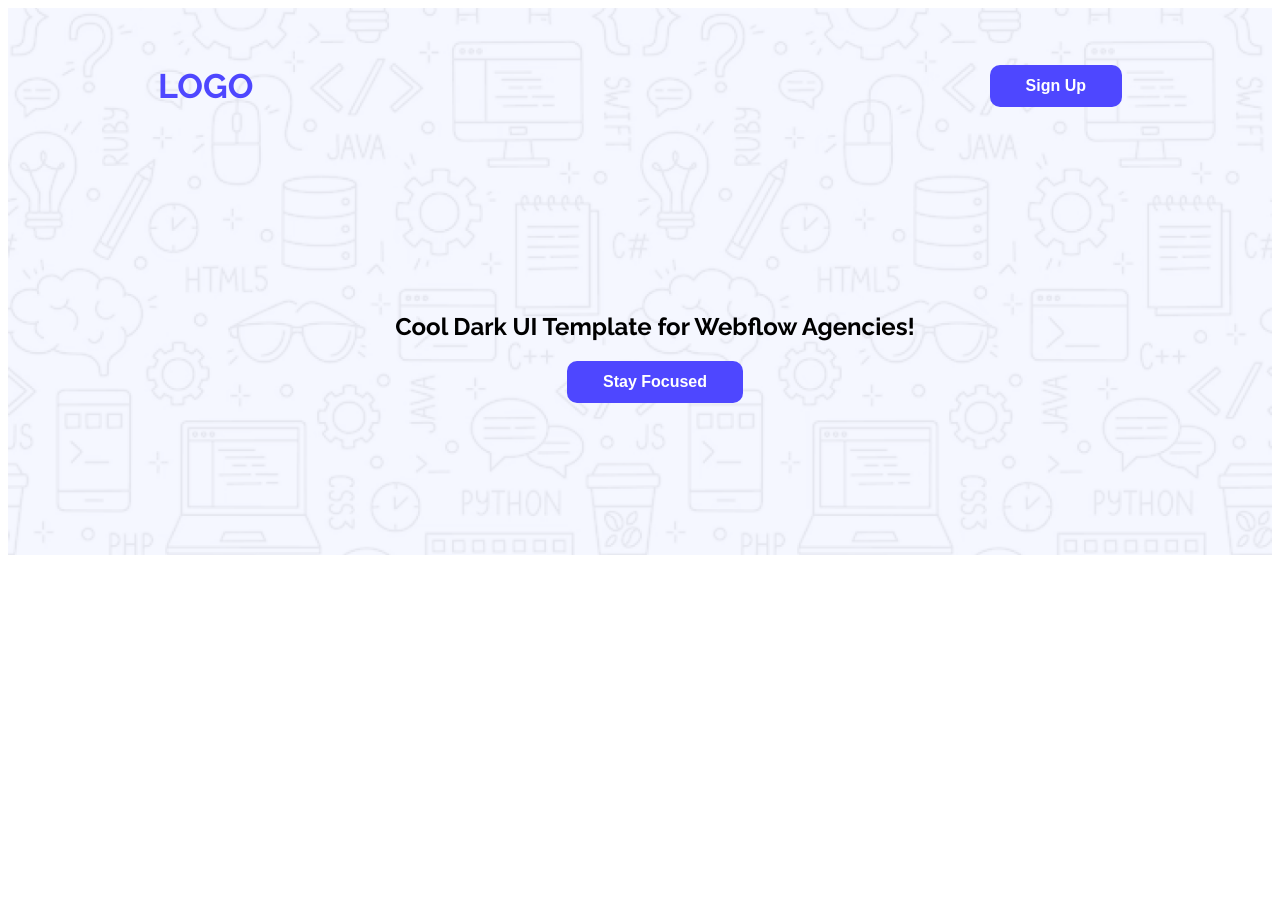
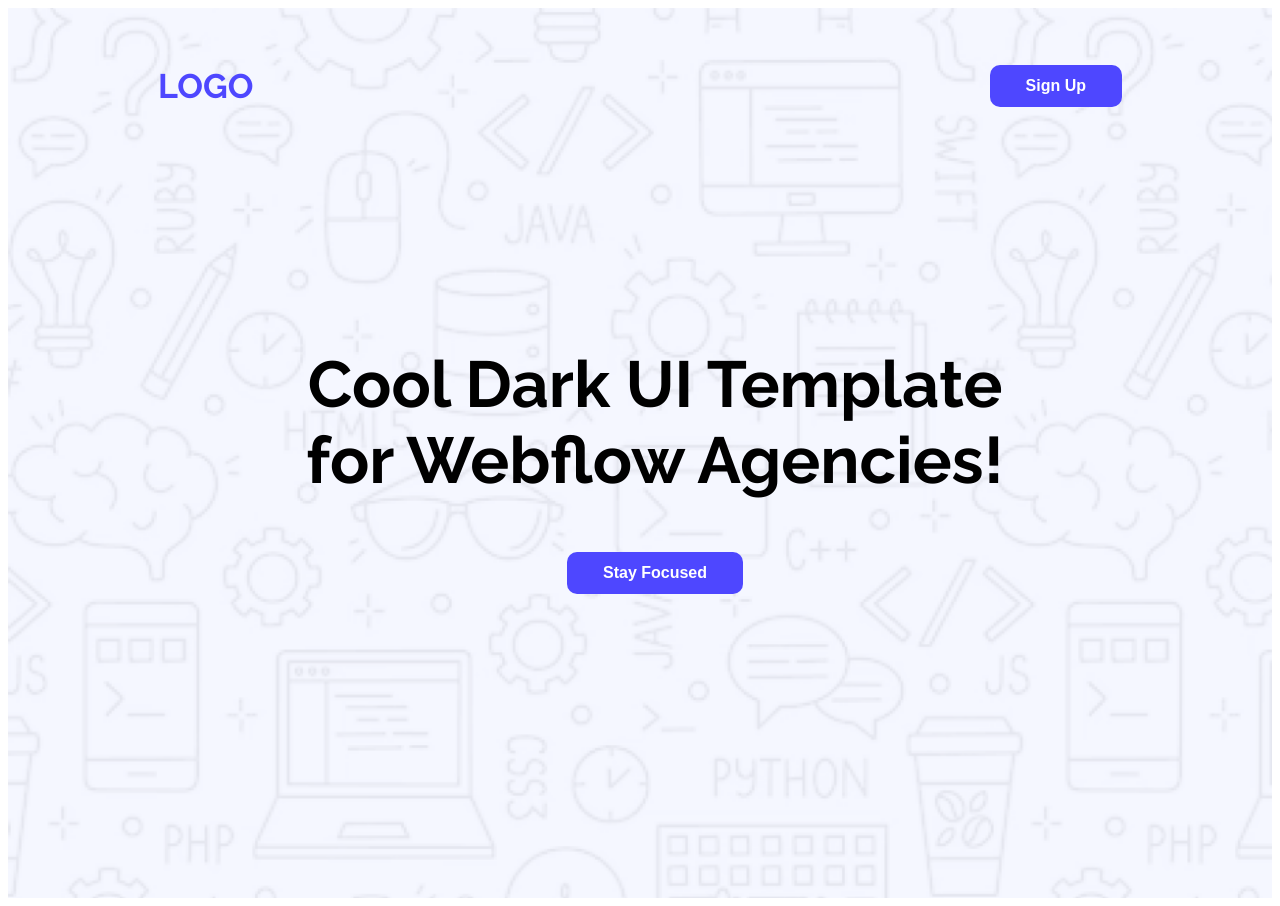
Before and after one commit to salauddin-777/first-assignment-ph, a plain HTML site: page index.html in a window 1280 px wide. Before the commit the page ends 800 px from the top, so only its background shows below. Drawn offline with Linux system fonts and the light colour scheme.

Commit message:
Nav bar & Banner Succesfully Done!

```diff
--- a/styles/style.css
+++ b/styles/style.css
@@ -6,8 +6,10 @@
 
 /* Navbar Style */
 header{
-     background-image: url("../Assets/Hero-bg.png");
+    background-image: url("../Assets/Hero-bg.png");
+    background-size: cover;
     max-width: 1440px;
+    /* max-height: 698px; */
     background-size: cover;
     }
 .nav{
@@ -43,8 +45,9 @@ header{
     text-align: center;
 }
 .banner-title{
-
+    font-weight: bold;
+    font-size: 65px;
 }
 .banner-btn{
-
+    margin-bottom: 152px;
 }
```
